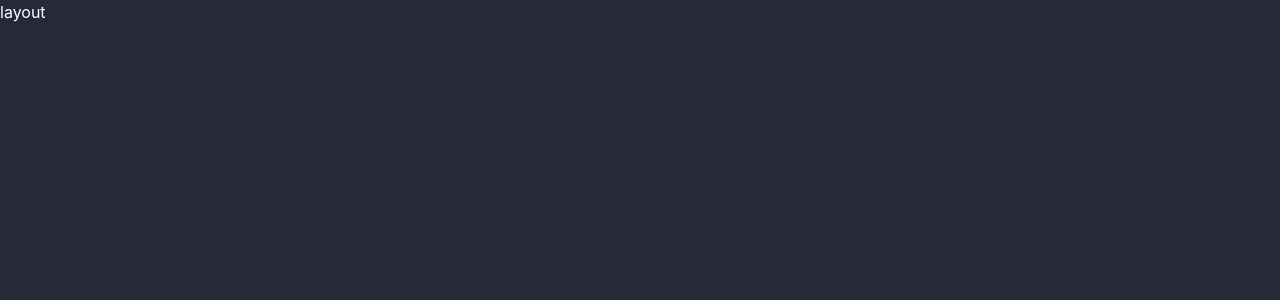
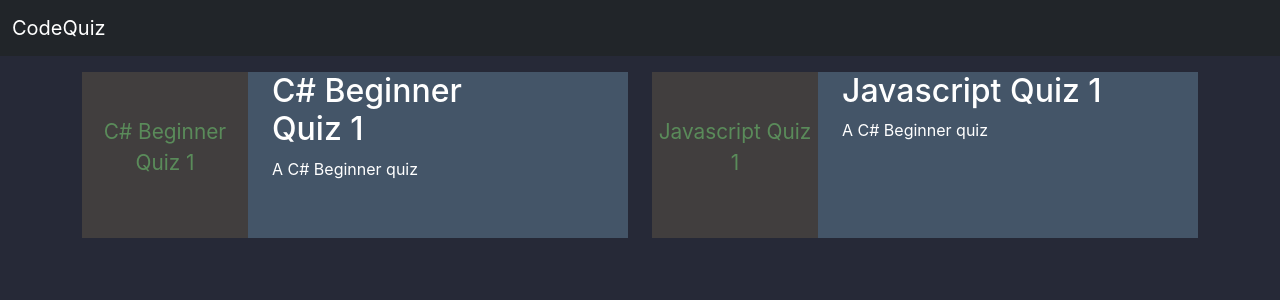
Before and after one commit to RegAse/codequiz, a React (Create React App) app: page / in a window 1280 px wide. Shown: the top 300 px of the page. Built offline with nearby package versions, Linux system fonts and the light colour scheme.

Commit message:
Added a list of quizzes component

```diff
--- a/src/components/quiz.js
+++ b/src/components/quiz.js
@@ -5,7 +5,7 @@ import { data } from "./../data/quizData"
 import { useState, useEffect } from "react";
 import Navbar from "./layout/navbar";
 
-export default function Quiz() {
+function Quiz() {
 
     let { id } = useParams();
 
@@ -16,7 +16,7 @@ export default function Quiz() {
     const [currentChoice, setCurrentChoice] = useState(-1);
 
     // Get the quiz data....
-    let quiz = data["quizzes"][0];
+    let quiz = data["quizzes"][id];
     let currentQuestionData = quiz.questions[currentQuestionIndex];
 
     const [currentQuestion, setCurrentQuestion] = useState(currentQuestionData);
@@ -46,7 +46,6 @@ export default function Quiz() {
 
         // Check if the answer was correct or not...
         let isCorrect = currentQuestion.answer == currentChoice;
-        console.log(isCorrect);
 
         // Store the user answer
         setResult({ answers: [...result.answers, isCorrect] });
@@ -54,7 +53,7 @@ export default function Quiz() {
         // Load next question while swiping the other one out
         setTimeout(function () {
             nextQuestion();
-        }, 400)
+        }, 200)
     }
 
     return (<>
@@ -105,3 +104,4 @@ export default function Quiz() {
     </>
     );
 }
+export default Quiz;
--- /dev/null
+++ b/src/components/quizList.js
@@ -0,0 +1,34 @@
+import { data } from "./../data/quizData"
+import "./../styles/quizlist.css"
+import { Link } from "react-router-dom";
+
+function Quizlist() {
+
+    // Get the quiz data....
+    let quizzes = data["quizzes"];
+
+    return (
+        <div className="row quizlist">
+            {
+                quizzes.map(quiz => (
+                    <Link className="col-md-6" to={"/quiz/" + quiz.id}>
+                        <div className="quizlist-item">
+                            <div className="row">
+                                <div className="col-md-4">
+                                    <div className="quizlist-fakephoto">
+                                        <p>{quiz.name}</p>
+                                    </div>
+                                </div>
+                                <div className="col-md-6">
+                                    <h2>{quiz.name}</h2>
+                                    <p>{quiz.description}</p>
+                                </div>
+                            </div>
+                        </div>
+                    </Link>
+                ))
+            }
+        </div>
+    )
+};
+export default Quizlist;
--- a/src/data/quizData.js
+++ b/src/data/quizData.js
@@ -34,7 +34,43 @@ export const data = {
                     ],
                     answer: 0
                 }
-            ]
+            ],
         },
+        {
+            id: 1,
+            name: "Javascript Quiz 1", description: "A C# Beginner quiz",
+            questions: [
+                {
+                    name: "What is the correct way to overload the addition operator for the class Recipe in C#",
+                    choices: [
+                        { choice: "public static Recipe Plus (Recipe a, Recipe b)" },
+                        { choice: "public static Recipe operator+ (Recipe a, Recipe b)" },
+                        { choice: "public static Recipe Override + (Recipe a, Recipe b)" },
+                        { choice: "public static Recipe + (Recipe a, Recipe b)" }
+                    ],
+                    answer: 1
+                },
+                {
+                    name: "What statement do you use to exit out of a for loop during iteration",
+                    choices: [
+                        { choice: "break;" },
+                        { choice: "exit;" },
+                        { choice: "continue;" },
+                        { choice: "end;" }
+                    ],
+                    answer: 0
+                },
+                {
+                    name: "Do something",
+                    choices: [
+                        { choice: "break;" },
+                        { choice: "exit;" },
+                        { choice: "continue;" },
+                        { choice: "end;" }
+                    ],
+                    answer: 0
+                }
+            ],
+        }
     ]
 };
--- a/src/root.js
+++ b/src/root.js
@@ -1,7 +1,16 @@
+import Navbar from "./components/layout/navbar";
+import Quizlist from "./components/quizList";
+import { data } from "./data/quizData"
+
 export default function Root() {
-    return(
-        <div className="app">
-            layout
+
+
+
+    return(<>
+        <Navbar></Navbar>
+        <div className="container">
+            <Quizlist></Quizlist>
         </div>
-    );
+
+    </>);
 }
--- /dev/null
+++ b/src/styles/quizlist.css
@@ -0,0 +1,23 @@
+a{
+    text-decoration: none;
+}
+.quizlist{
+    /* background-color: red; */
+}
+.quizlist-item{
+    background-color: rgb(68, 85, 104);
+    margin-top: 1em;
+    color: white;
+}
+
+.quizlist-fakephoto{
+    color: rgb(90, 139, 90);
+    background-color: rgb(65, 62, 62);
+    height: 8em;
+    width: 100%;
+    font-size: 1.3em;
+    display: flex;
+    align-items: center;
+    justify-content: center;
+    text-align: center;
+}
```
